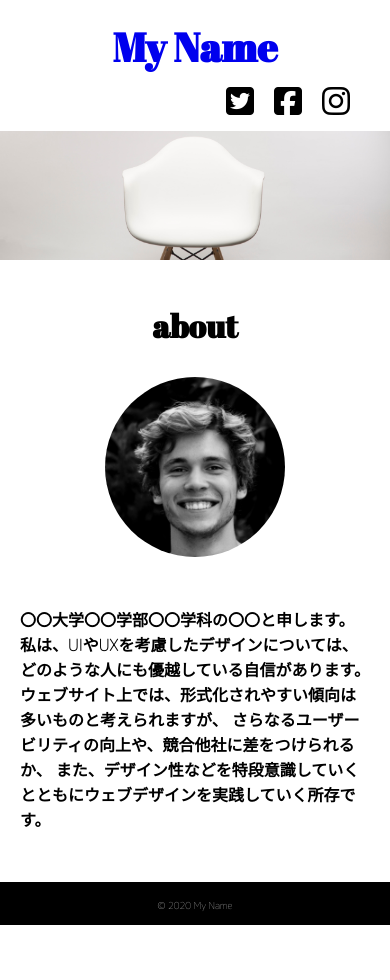
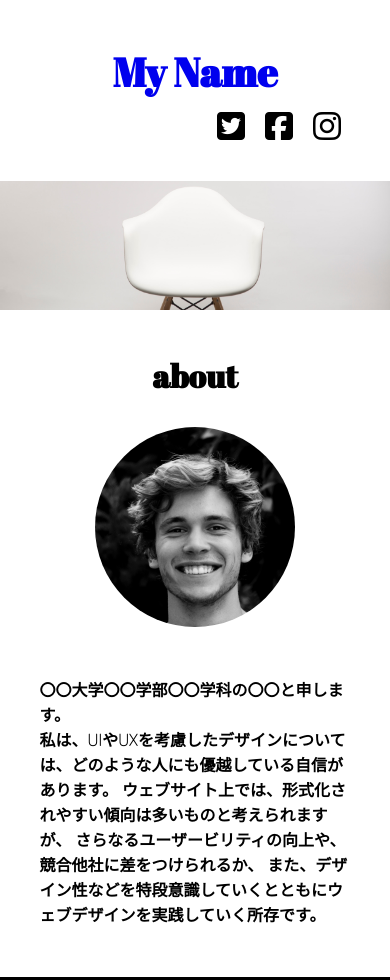
Before and after one commit to sugurusato5/css_exercise, a plain HTML site: page index.html in a window 390 px wide. Shown: the top 980 px of the page. Before the commit the page ends 925 px from the top, so only its background shows below. Drawn offline with Linux system fonts and the light colour scheme; some packages are replaced by stand-ins of ours.

Commit message:
課題修正

```diff
--- a/css/style.css
+++ b/css/style.css
@@ -3,7 +3,11 @@
 
 header .wrapper {
     display: flex;
-    justify-content: space-around;
+    justify-content: space-between;
+    max-width:70%;
+    margin: auto;
+    margin-top: 25px;
+    margin-bottom: 25px;
 }
 
 
@@ -50,7 +54,6 @@ li {
 }
 
 .main-body p {
-    flex-basis: 30%;
     font-family: 'M PLUS Rounded 1c', sans-serif;
     padding-top: 40px;
     font-weight: bold;
@@ -68,6 +71,10 @@ footer .wrapper p {
     font-family: 'M PLUS Rounded 1c', sans-serif;
 }
 
+    .container .wrapper {
+    max-width:70%;
+    margin: auto;
+}
 /* タブレット */
 @media (max-width: 768px) {
 
@@ -89,7 +96,6 @@ header .wrapper {
 .sns-list {
     padding-inline-start: 0px;
     justify-content:flex-end;
-    margin-right: 30px;
 }
 
 li {
@@ -108,25 +114,56 @@ li {
 .main-body img {
     border-radius: 50%;
     justify-content:center;
-    width: 180px;
-    height:180px;
+    width: 250px;
+    height:250px;
     margin: 30px;
 
 }
 
 .main-body p {
-    flex-basis: 30%;
     font-family: 'M PLUS Rounded 1c', sans-serif;
     padding:20px 20px 50px 20px;
     font-weight: bold;
     justify-content:center;
+}
+
+.container .wrapper {
+    max-width: 70%;
+    margin: auto;
 }
 }
 
 
 @media (max-width: 480px)  {
 
+    header .wrapper {
+    display: flex;
+    justify-content: space-between;
+    max-width:80%;
+    margin: auto;
+    margin-top: 25px;
+    margin-bottom: 25px;
+    }
+
+
     small {
         font-size: 60%;
     }
+
+    .main-body img {
+    border-radius: 50%;
+    justify-content:center;
+    width: 200px;
+    height:200px;
+    margin: 30px;
+
+    }
+
+    .container .wrapper {
+    max-width: 90%;
+    margin: auto;
+    }
+    footer .wrapper{
+    width: 100%;
+    }
 }
```
